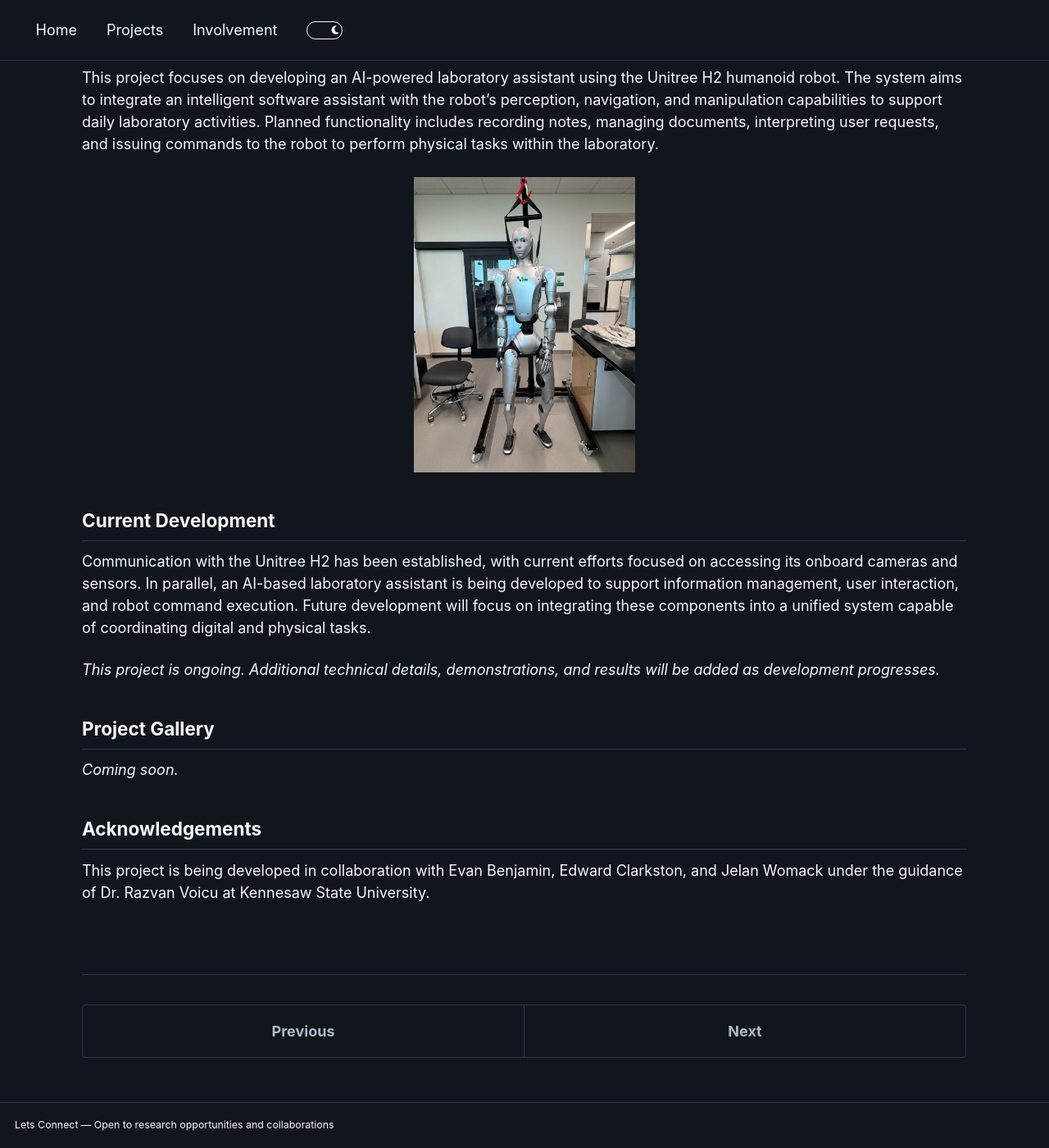
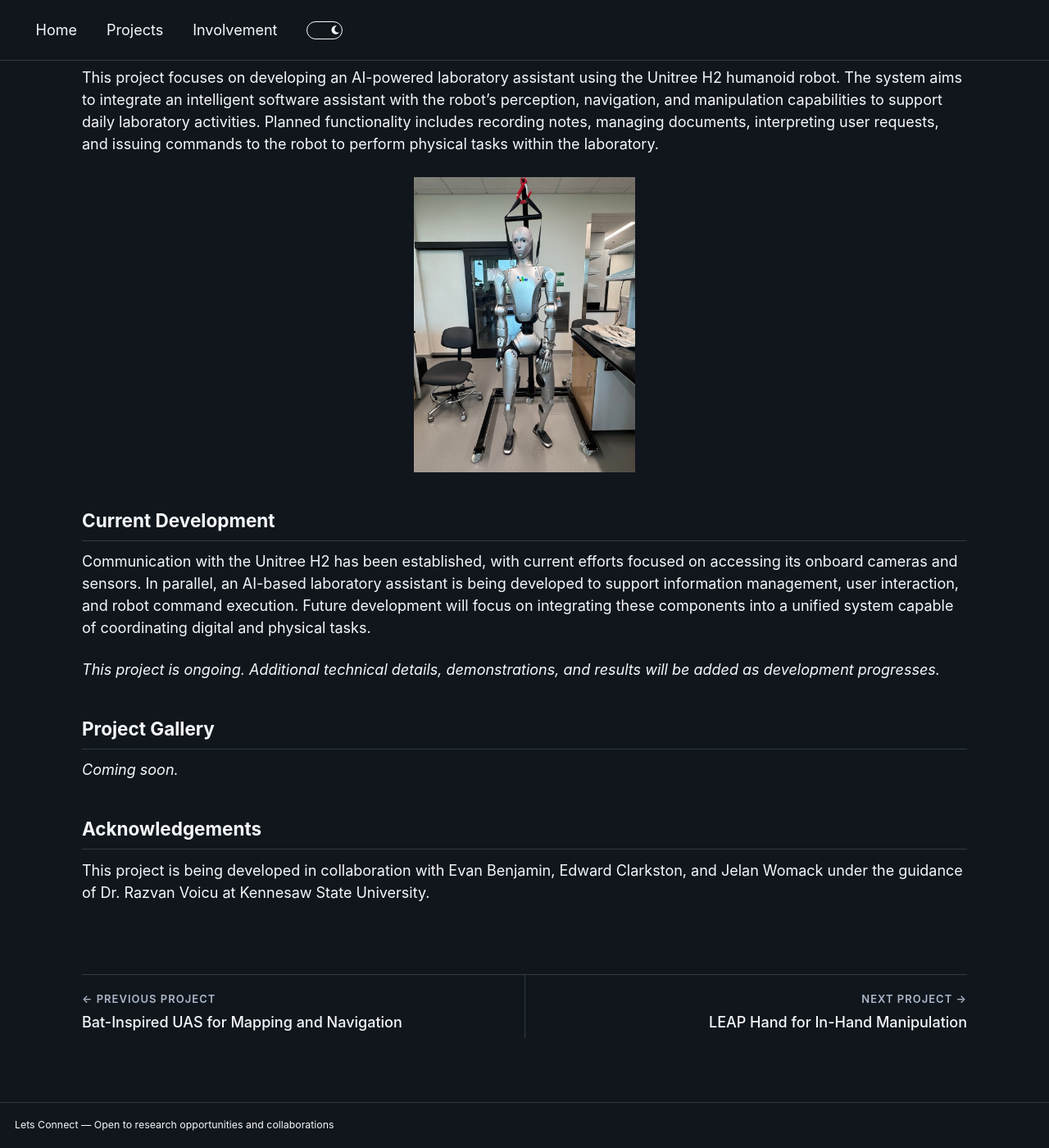
Before and after one commit to laurn156/laurn156.github.io, a Jekyll site: the page built from _portfolio/humanoid-ai-lab-assistant.md, in a window 1280 px wide and 1400 px high, scrolled down 248 px. Shown: the whole window at 82% size. Built offline with Jekyll 4.4.1, drawn with Linux system fonts in a browser that asks for light colours; a style sheet for code colours, icons or effects is not loaded; after the commit the page ends 1624 px from its top, so only the background shows below that.

Commit message:
- Add "Projects" heading and description above the project grid, aligned with the cards - Replace Previous/Next buttons with minimal labeled navigation showing project titles - Subtle vertical divider, accent hover with arrow nudge, stacks on mobile - Hide the missing side on the first/last project instead of showing a disabled link

```diff
--- a/_includes/post_pagination.html
+++ b/_includes/post_pagination.html
@@ -1,16 +1,20 @@
 {% include base_path %}
 
 {% if page.previous or page.next %}
-  <nav class="pagination">
+  <nav class="pagination project-pager" aria-label="Project navigation">
     {% if page.previous %}
-      <a href="{{ base_path }}{{ page.previous.url }}" class="pagination--pager" title="{{ page.previous.title | markdownify | strip_html }}">{{ site.data.ui-text[site.locale].pagination_previous | default: "Previous" }}</a>
+      <a href="{{ base_path }}{{ page.previous.url }}" class="project-pager__link project-pager__link--prev">
+        <span class="project-pager__label"><span class="project-pager__arrow" aria-hidden="true">&larr;</span> Previous project</span>
+        <span class="project-pager__title">{{ page.previous.title | markdownify | strip_html | strip }}</span>
+      </a>
     {% else %}
-      <a href="#" class="pagination--pager disabled">{{ site.data.ui-text[site.locale].pagination_previous | default: "Previous" }}</a>
+      <span class="project-pager__spacer" aria-hidden="true"></span>
     {% endif %}
     {% if page.next %}
-      <a href="{{ base_path }}{{ page.next.url }}" class="pagination--pager" title="{{ page.next.title | markdownify | strip_html }}">{{ site.data.ui-text[site.locale].pagination_next | default: "Next" }}</a>
-    {% else %}
-      <a href="#" class="pagination--pager disabled">{{ site.data.ui-text[site.locale].pagination_next | default: "Next" }}</a>
+      <a href="{{ base_path }}{{ page.next.url }}" class="project-pager__link project-pager__link--next">
+        <span class="project-pager__label">Next project <span class="project-pager__arrow" aria-hidden="true">&rarr;</span></span>
+        <span class="project-pager__title">{{ page.next.title | markdownify | strip_html | strip }}</span>
+      </a>
     {% endif %}
   </nav>
 {% endif %}
--- a/assets/css/main.scss
+++ b/assets/css/main.scss
@@ -299,6 +299,136 @@
   }
 }
 
+/* Projects page introduction, aligned with the project grid */
+.projects-intro {
+  max-width: 1200px;
+  margin: 0.75rem auto 1.75rem;
+}
+
+.projects-intro__title {
+  margin: 0 0 0.4rem;
+  padding: 0;
+  border: 0;
+  color: var(--global-text-color);
+  font-size: clamp(1.6rem, 2.6vw, 2rem);
+  font-weight: 700;
+  line-height: 1.2;
+}
+
+.projects-intro__lede {
+  margin: 0;
+  color: var(--global-text-color-light);
+  font-size: 1rem;
+  line-height: 1.55;
+}
+
+.projects-intro + .project-grid {
+  margin-top: 0;
+}
+
+/* Previous / next project navigation at the bottom of project pages */
+.pagination.project-pager {
+  display: grid;
+  grid-template-columns: repeat(2, minmax(0, 1fr));
+  padding-top: 0;
+}
+
+.pagination.project-pager::after {
+  display: none;
+}
+
+.project-pager__link {
+  display: flex;
+  flex-direction: column;
+  gap: 0.3rem;
+  padding: 1.1rem 1.25rem 0.4rem 0;
+  color: var(--global-text-color);
+  text-decoration: none;
+}
+
+.project-pager__link:hover,
+.project-pager__link:focus {
+  text-decoration: none;
+}
+
+.project-pager__link--next {
+  grid-column: 2;
+  padding-right: 0;
+  padding-left: 1.25rem;
+  text-align: right;
+}
+
+.project-pager__link--prev + .project-pager__link--next {
+  border-left: 1px solid var(--global-border-color);
+}
+
+.project-pager__label {
+  color: var(--global-text-color-light);
+  font-size: 0.72rem;
+  font-weight: 600;
+  letter-spacing: 0.08em;
+  text-transform: uppercase;
+}
+
+.project-pager__arrow {
+  display: inline-block;
+  transition: transform 250ms ease;
+}
+
+.project-pager__title {
+  color: var(--global-text-color);
+  font-size: 1rem;
+  font-weight: 500;
+  line-height: 1.4;
+  transition: color 200ms ease;
+}
+
+.project-pager__link:focus-visible {
+  outline: 2px solid var(--global-accent-color);
+  outline-offset: 4px;
+  border-radius: 4px;
+}
+
+@media (hover: hover) {
+  .project-pager__link:hover .project-pager__title {
+    color: var(--global-accent-color);
+  }
+
+  .project-pager__link--prev:hover .project-pager__arrow {
+    transform: translateX(-3px);
+  }
+
+  .project-pager__link--next:hover .project-pager__arrow {
+    transform: translateX(3px);
+  }
+}
+
+@media (prefers-reduced-motion: reduce) {
+  .project-pager__arrow,
+  .project-pager__title {
+    transition: none;
+  }
+}
+
+@media screen and (max-width: 37.5em) {
+  .pagination.project-pager {
+    grid-template-columns: 1fr;
+  }
+
+  .project-pager__spacer {
+    display: none;
+  }
+
+  .project-pager__link--next {
+    grid-column: 1;
+  }
+
+  .project-pager__link--prev + .project-pager__link--next {
+    border-left: 0;
+    border-top: 1px solid var(--global-border-color);
+  }
+}
+
 /* Home-page introduction and research interests */
 .home-intro {
   max-width: 1050px;
```
Also changed, not shown: _pages/projects.md (+5 -0 lines).
